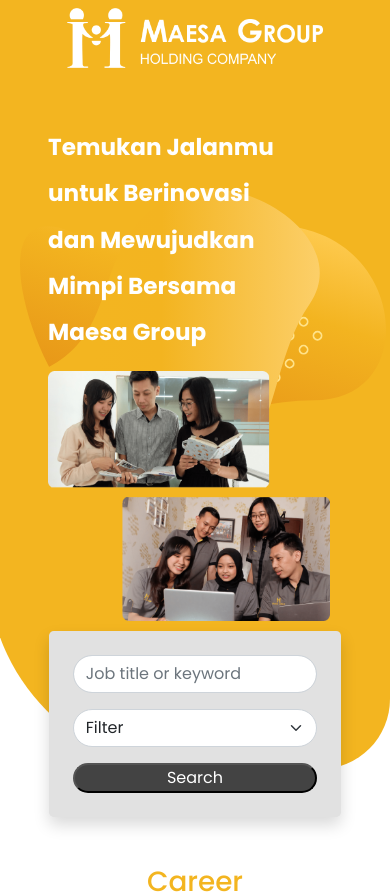
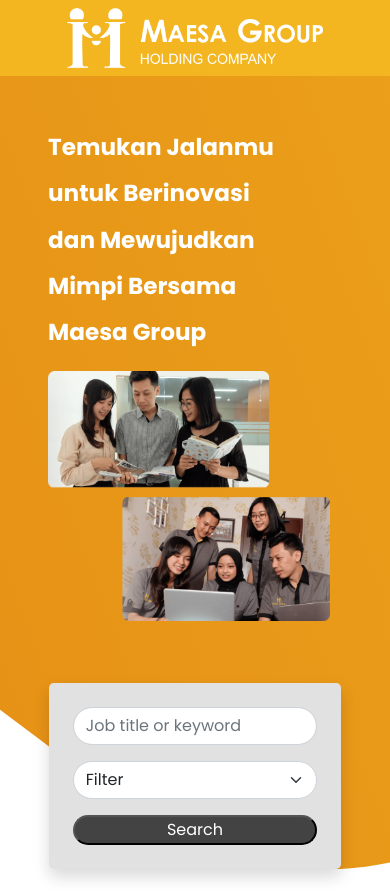
Before and after one commit to systemduta/karir-frontend, a Vue app: page / in a window 390 px wide. Shown: the top 894 px of the page. Built offline with nearby package versions, Linux system fonts and the light colour scheme.

Commit message:
set bg-hero image

```diff
--- a/src/views/HomeView.vue
+++ b/src/views/HomeView.vue
@@ -7,13 +7,17 @@
 
 <style scoped>
 @media screen and (max-width: 600px) {
-  #hero {
-    border-radius: 0;
+  #vector1,
+  #vector2,
+  #vector3 {
+    display: none;
   }
+}
 
-  #vector1 {
-    width: 400px;
-  }
+#hero {
+  background-image: url("@/assets/images/vectors/bg-hero.svg");
+  background-repeat: no-repeat;
+  background-size: cover;
 }
 
 #vector1 {
@@ -53,10 +57,10 @@
   <main>
     <NavigationBar />
     <main class="mb-5">
-      <section class="pb-5" style="position: relative">
+      <section class="" style="position: relative">
         <div
-          class="bg-primary row justify-content-center p-5"
-          style="border-radius: 0 0 70px 200px; margin-right: 0 !important"
+          class="row w-full justify-content-center p-5"
+          style="margin-right: 0 !important"
           id="hero"
         >
           <img
@@ -65,7 +69,7 @@
             id="vector1"
           />
           <div class="col-12 col-md-6 z-index-1">
-            <p class="fs-3 fw-bold lh-lg">
+            <p class="fs-3 fw-bold lh-lg text-white">
               Temukan Jalanmu untuk Berinovasi <br />
               dan Mewujudkan Mimpi Bersama <br />
               Maesa Group
@@ -88,7 +92,7 @@
               alt="hero"
             />
           </div>
-          <div class="w-full" style="height: 100px"></div>
+          <div class="w-full" style="height: 200px"></div>
         </div>
         <FilterComponent />
       </section>
```
Also changed, not shown: src/assets/images/vectors/bg-hero.svg (added).
